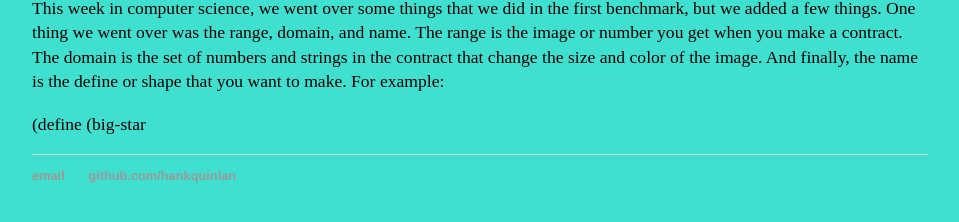
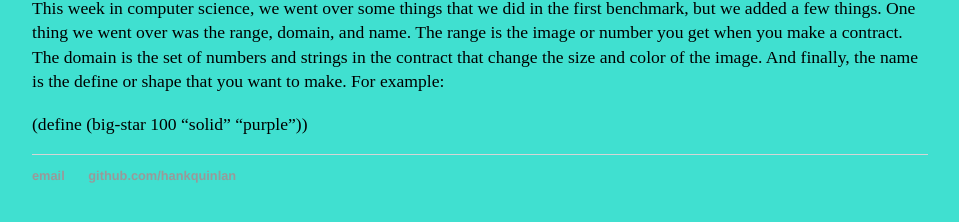
Before and after one commit to tylerm2204/tylerm2204.github.io, a Jekyll site: the page built from _posts/2018-11-2-weekly-reflection.md, in a window 1280 px wide. Shown: the part 248-470 px from the top of the page, without its empty margins (160-1119 px from the left). Built offline with Jekyll 4.4.1, drawn with Linux system fonts in a browser that asks for light colours.

Commit message:
Update 2018-11-2-weekly-reflection.md

```diff
--- a/_posts/2018-11-2-weekly-reflection.md
+++ b/_posts/2018-11-2-weekly-reflection.md
@@ -6,4 +6,4 @@ date: 2018-11-02
 
 This week in computer science, we went over some things that we did in the first benchmark, but we added a few things. One thing we went over was the range, domain, and name. The range is the image or number you get when you make a contract. The domain is the set of numbers and strings in the contract that change the size and color of the image. And finally, the name is the define or shape that you want to make. For example:
 
-(define (big-star
+(define (big-star 100 "solid" "purple"))
```
